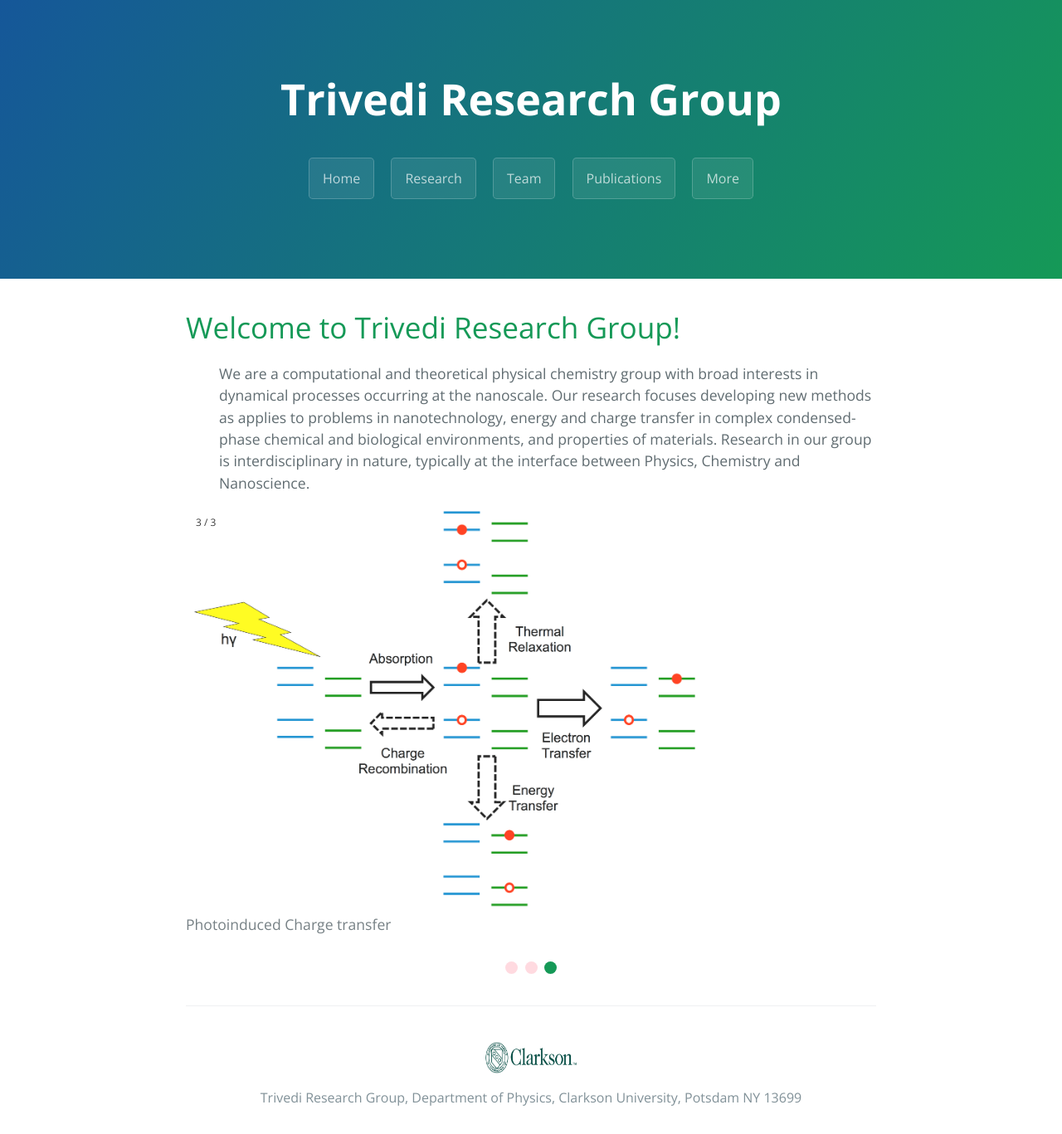
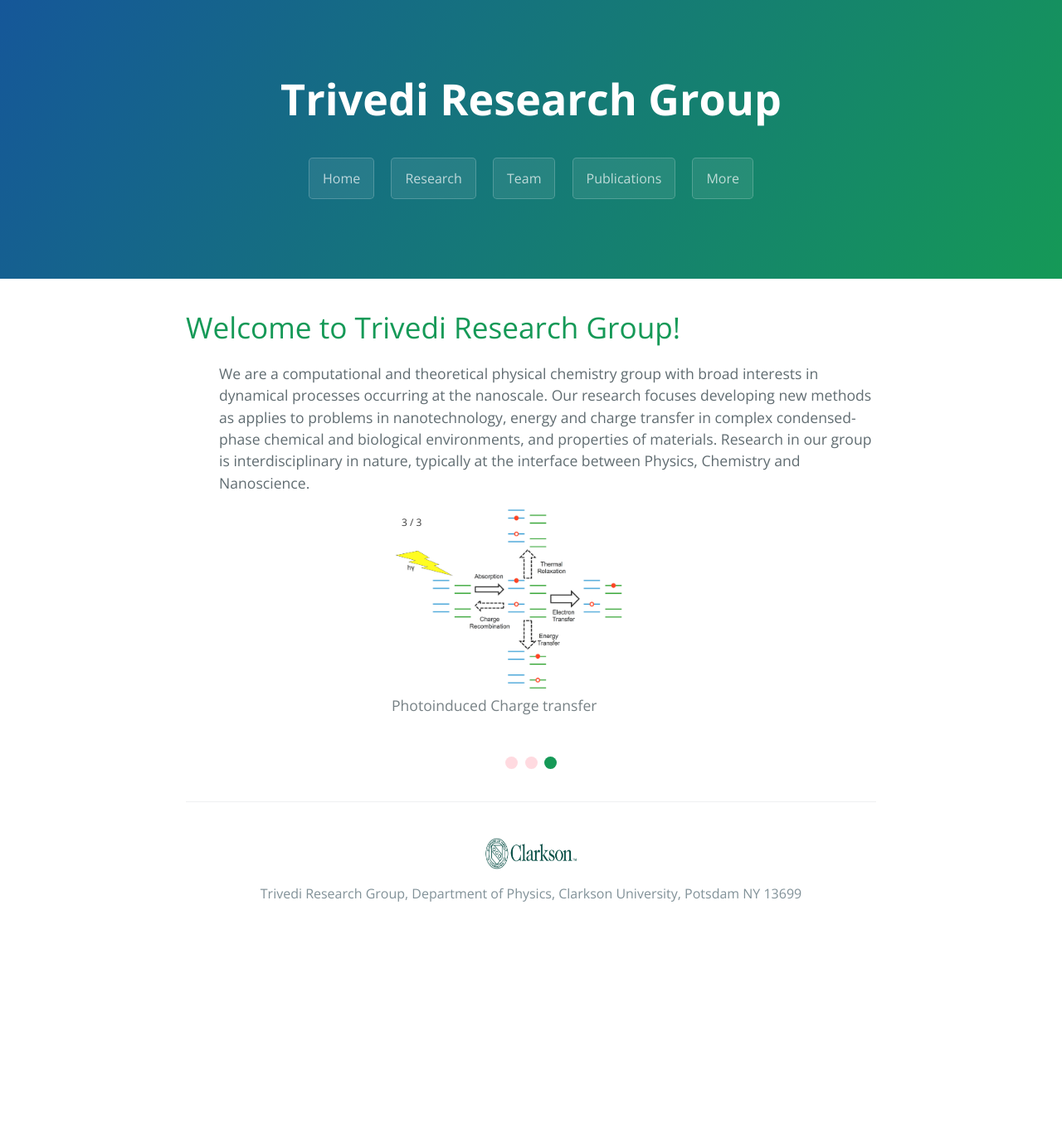
Before and after one commit to dharatrivedi/dharatrivedi.github.io, a Jekyll site: the page built from index.html, in a window 1280 px wide. Shown: the whole page at 83% size. Built offline with Jekyll 4.4.1, drawn with Linux system fonts in a browser that asks for light colours; the list of posts is cut into pages by our own code; after the commit the page ends 1121 px from its top, so only the background shows below that.

Commit message:
Update index.html

```diff
--- a/index.html
+++ b/index.html
@@ -12,27 +12,26 @@ title: {{ site.name }}
   </ul>
 </div>
 
+<ul class="center">
+
   <div class="slideshow-container">
-
     <div class="mySlides fade">
       <div class="numbertext">1 / 3</div>
       <img src="/images/TOC_1.jpg" style="width:75%">
       <div class="text">Charge and Carrier Dynamics of 2D systems</div>
     </div>
-
     <div class="mySlides fade">
       <div class="numbertext">2 / 3</div>
       <img src="/images/TOC_2.jpg" style="width:75%">
       <div class="text">Enhancement Mechanism in SERS</div>
     </div>
-
     <div class="mySlides fade">
       <div class="numbertext">3 / 3</div>
       <img src="/images/TOC_3.jpg" style="width:75%">
       <div class="text">Photoinduced Charge transfer</div>
     </div>
-
   </div>
+</ul>
 
 <html>
   <br>
```
Lines whose indentation alone changed are shown as unchanged.
